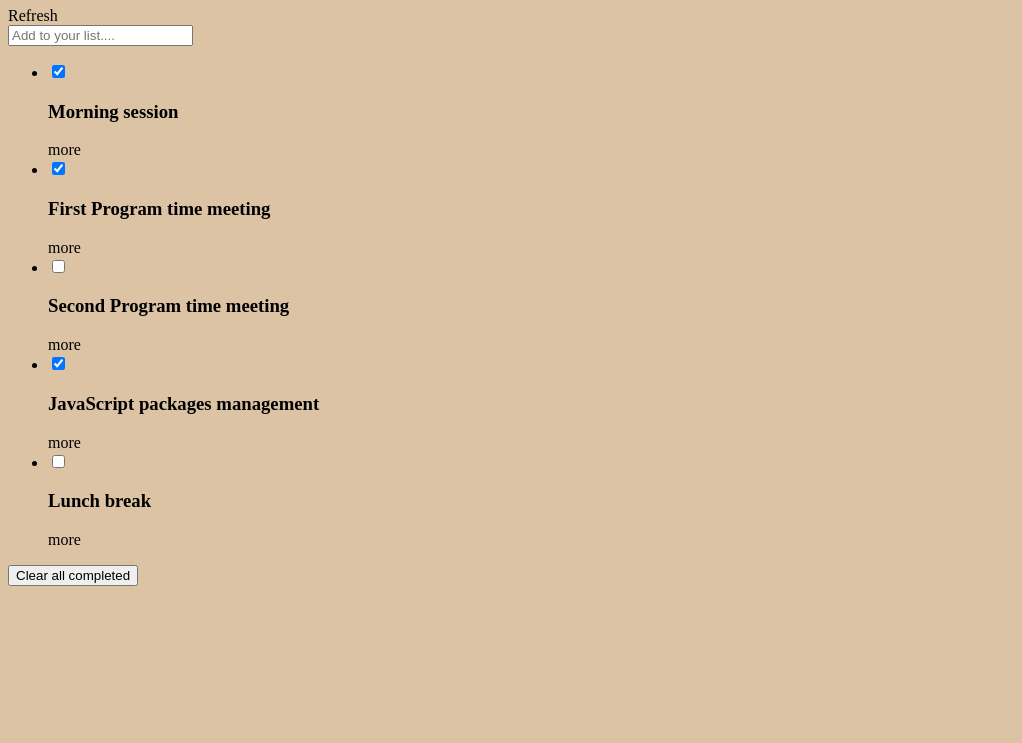
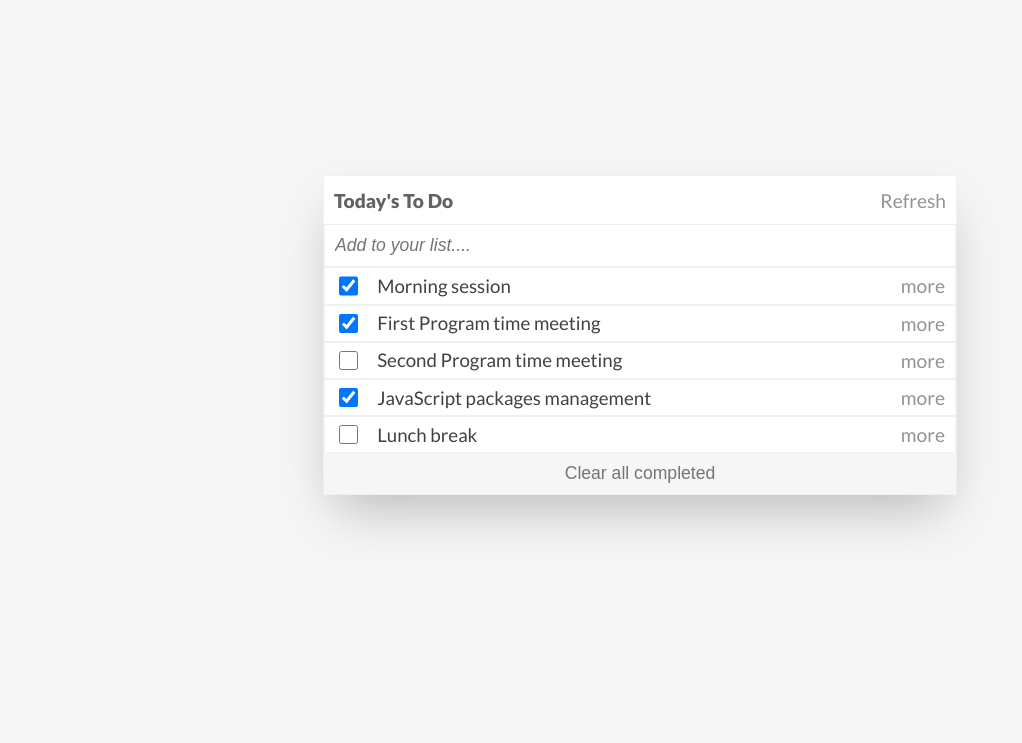
Before and after one commit to SulimanJoya/To-Do-List-Project, a website built with webpack: page src/index.html in a window 1280 px wide. Shown: the part 73-816 px from the top of the page, without its empty margins (0-1022 px from the left). Built offline with nearby package versions, Linux system fonts and the light colour scheme.

Commit message:
Add style for to diffrent section

```diff
--- a/src/style.css
+++ b/src/style.css
@@ -1,3 +1,95 @@
+@import url('https://fonts.googleapis.com/css2?family=Lato:wght@100;300;400;700;900&display=swap');
+
 body {
-  background-color: rgb(219, 195, 164);
+  display: flex;
+  justify-content: center;
+  align-items: center;
+  height: 100vh;
+  background-color: #f6f6f6;
+  font-family: 'Lato', sans-serif;
 }
+
+main {
+  border: 1px solid #f0f0f0;
+  width: 50%;
+  background-color: #fff;
+  box-shadow: 0 25px 50px -12px rgb(0 0 0 / 0.25);
+}
+
+.todo {
+  display: flex;
+  border: 1px solid #f0f0f0;
+  padding: 5px 10px;
+  justify-content: space-between;
+  align-items: center;
+}
+
+.todo_right {
+  display: flex;
+  gap: 1rem;
+  align-items: center;
+}
+
+.add_todo {
+  width: 100%;
+  padding: 10px 10px;
+  box-sizing: border-box;
+  border: 1px solid #eee;
+  font-style: italic;
+  font-size: 1.1rem;
+}
+
+.add_todo:focus {
+  outline: none;
+}
+
+.header {
+  display: flex;
+  justify-content: space-between;
+  align-items: center;
+  padding: 0 10px;
+}
+
+.header h1 {
+  font-size: 1.2rem;
+  font-weight: 900;
+  color: rgb(99, 98, 98);
+}
+
+.todo_title {
+  margin: 0;
+  color: #414141;
+  font-weight: 400;
+}
+
+.checkbox {
+  height: 1.2rem;
+  width: 1.2rem;
+}
+
+ul {
+  list-style: none;
+  padding: 0;
+  margin: 0;
+}
+
+.options {
+  content: "\2807";
+  font-size: 100px;
+}
+
+button {
+  width: 100%;
+  padding: 10px;
+  border: none;
+  font-size: 1.1rem;
+  color: #757575;
+  background-color: #f6f6f6;
+  cursor: pointer;
+}
+
+.Refresh-icone {
+  font-size: 1.2rem;
+  color: #949292;
+  cursor: pointer;
+}
```
